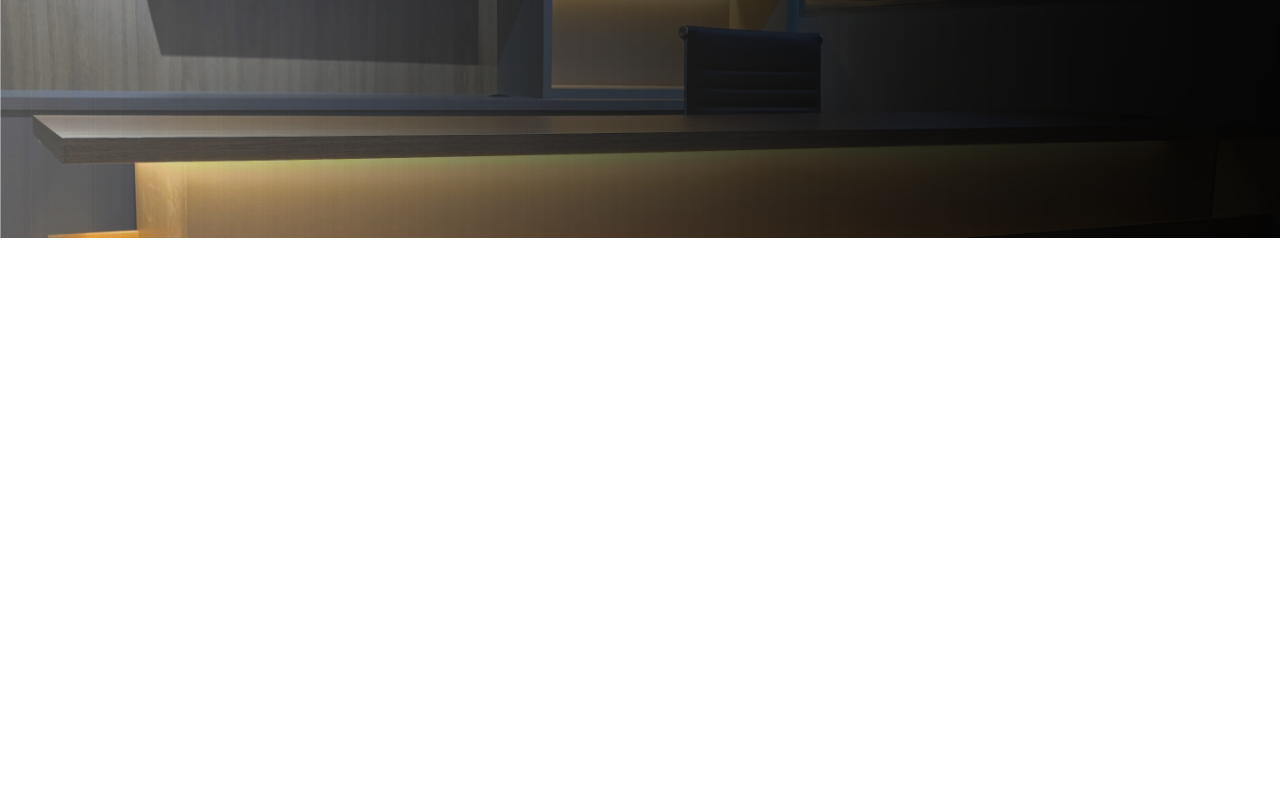
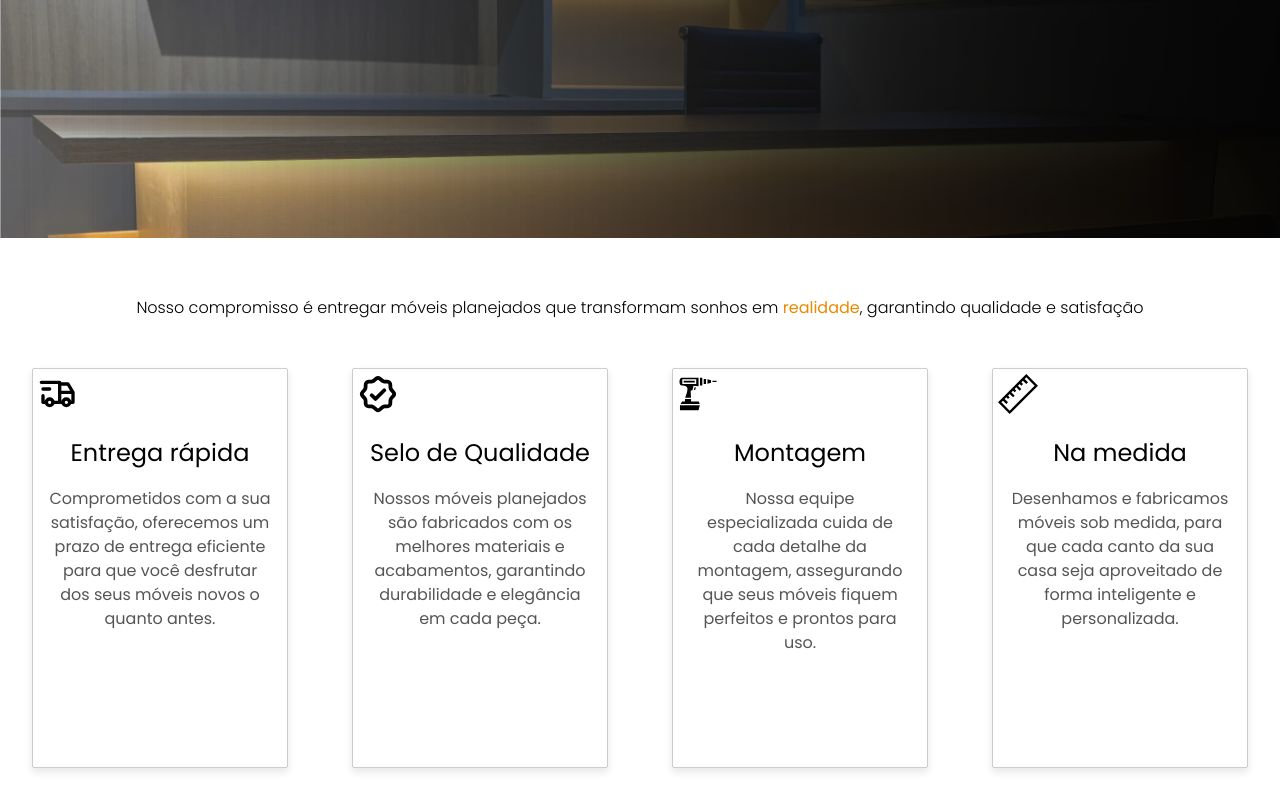
Before and after one commit to leandrobss1/EliasMelloPlanejados, a React (Create React App) app: page / in a window 1280 px wide. Shown: the part 620-1420 px from the top of the page. Before the commit the page ends 900 px from the top, so only its background shows below. Built offline with nearby package versions, Linux system fonts and the light colour scheme; the HTML template or start-up script is replaced by a standard one.

Commit message:
Estilizando componentes e adicionando keyframes

```diff
--- a/src/App.tsx
+++ b/src/App.tsx
@@ -2,6 +2,7 @@ import React from 'react';
 import { Header } from './components/Header/Header';
 import { GlobalStyles } from './styles/GlobalStyles';
 import { Main } from './components/Main/Main';
+import Cards from './components/Cards/Cards';
 
 function App() {
 	return (
@@ -9,6 +10,7 @@ function App() {
 			<GlobalStyles />
 			<Header />
 			<Main />
+			<Cards />
 		</>
 	);
 }
--- /dev/null
+++ b/src/components/Cards/Cards.tsx
@@ -0,0 +1,40 @@
+import React from 'react';
+import * as S from './ServiceCardStyle';
+import ServiceCard from './ServiceCard';
+import { TbTruckDelivery } from 'react-icons/tb';
+import { PiSealCheckBold } from 'react-icons/pi';
+import { GiDrill } from 'react-icons/gi';
+import { TfiRulerAlt } from 'react-icons/tfi';
+
+const Card: React.FC = () => (
+	<S.CardContainer id='services-section'>
+		<S.CardsTitle>
+			Nosso compromisso é entregar móveis planejados que transformam sonhos em{' '}
+			<strong>realidade</strong>, garantindo qualidade e satisfação
+		</S.CardsTitle>
+		<S.CardsWrapper>
+			<ServiceCard
+				svg={<TbTruckDelivery />}
+				title='Entrega rápida'
+				paragraph='Comprometidos com a sua satisfação, oferecemos um prazo de entrega eficiente para que você desfrutar dos seus móveis novos o quanto antes.'
+			/>
+			<ServiceCard
+				svg={<PiSealCheckBold />}
+				title='Selo de Qualidade'
+				paragraph='Nossos móveis planejados são fabricados com os melhores materiais e acabamentos, garantindo durabilidade e elegância em cada peça.'
+			/>
+			<ServiceCard
+				svg={<GiDrill />}
+				title='Montagem'
+				paragraph='Nossa equipe especializada cuida de cada detalhe da montagem, assegurando que seus móveis fiquem perfeitos e prontos para uso.'
+			/>
+			<ServiceCard
+				svg={<TfiRulerAlt />}
+				title='Na medida'
+				paragraph='Desenhamos e fabricamos móveis sob medida, para que cada canto da sua casa seja aproveitado de forma inteligente e personalizada.'
+			/>
+		</S.CardsWrapper>
+	</S.CardContainer>
+);
+
+export default Card;
--- /dev/null
+++ b/src/components/Cards/ServiceCard.tsx
@@ -0,0 +1,21 @@
+// ServiceCard.tsx
+import React from 'react';
+import * as S from './ServiceCardStyle';
+
+interface ServiceCardProps {
+	svg: React.ReactElement;
+	title: string;
+	paragraph: string;
+}
+
+const ServiceCard: React.FC<ServiceCardProps> = ({ svg, title, paragraph }) => (
+	<S.Card>
+		<S.CardImageContainer>{svg}</S.CardImageContainer>
+		<S.CardContent>
+			<S.CardTitle>{title}</S.CardTitle>
+			<S.CardParagraph>{paragraph}</S.CardParagraph>
+		</S.CardContent>
+	</S.Card>
+);
+
+export default ServiceCard;
--- /dev/null
+++ b/src/components/Cards/ServiceCardStyle.ts
@@ -0,0 +1,80 @@
+import styled from 'styled-components';
+
+export const CardImageContainer = styled.div`
+	width: 50px;
+	height: 50px;
+	display: flex;
+	align-items: center;
+	justify-content: center;
+
+	svg {
+		width: 80%;
+		height: 80%;
+	}
+`;
+
+export const CardContainer = styled.div`
+	display: flex;
+	justify-content: center;
+	flex-direction: column;
+	align-items: center;
+	width: 100%;
+	height: auto;
+	padding-top: 1rem;
+	background-color: white;
+`;
+
+export const CardsWrapper = styled.div`
+	display: flex;
+	justify-content: center;
+	width: 100%;
+`;
+
+export const CardsTitle = styled.h1`
+	text-align: center;
+	margin-bottom: 1rem;
+	font-weight: 300;
+
+	strong {
+		color: #ea8a01;
+	}
+`;
+
+export const Card = styled.div`
+	width: 300px;
+	height: 400px;
+	border: 1px solid #ccc;
+	border-radius: 2px;
+	overflow: hidden;
+	box-shadow: 0 4px 8px rgba(0, 0, 0, 0.1);
+	transition: transform 0.2s;
+	margin: 2rem;
+
+	&:hover {
+		transform: scale(1.05);
+	}
+`;
+
+export const CardImage = styled.img`
+	width: 100%;
+	height: 200px;
+	object-fit: cover;
+`;
+
+export const CardContent = styled.div`
+	padding: 16px;
+	height: calc(100% - 200px);
+	box-sizing: border-box;
+`;
+
+export const CardTitle = styled.h2`
+	font-size: 1.5em;
+	margin-bottom: 1rem;
+	text-align: center;
+`;
+
+export const CardParagraph = styled.p`
+	font-size: 1rem;
+	text-align: center;
+	color: #555;
+`;
--- a/src/components/Header/styles.ts
+++ b/src/components/Header/styles.ts
@@ -56,7 +56,7 @@ export const OrçButton = styled.button`
 		position: absolute;
 		width: 0;
 		height: 2px;
-		background-color: orange;
+		background-color: #ea8a01;
 		left: 0;
 		bottom: 0;
 		transition: width 0.4s ease-in-out;
--- a/src/components/Main/styles.ts
+++ b/src/components/Main/styles.ts
@@ -51,12 +51,12 @@ export const TextOverlay = styled.div`
 `;
 
 export const MainTitle = styled.h1`
-	font-size: 2em;
+	font-size: 2rem;
 	width: 50%;
 `;
 
 export const MainParagraph = styled.p`
-	font-size: 1.2em;
+	font-size: 1.3rem;
 	padding: 2rem;
 	width: 65%;
 `;
```
